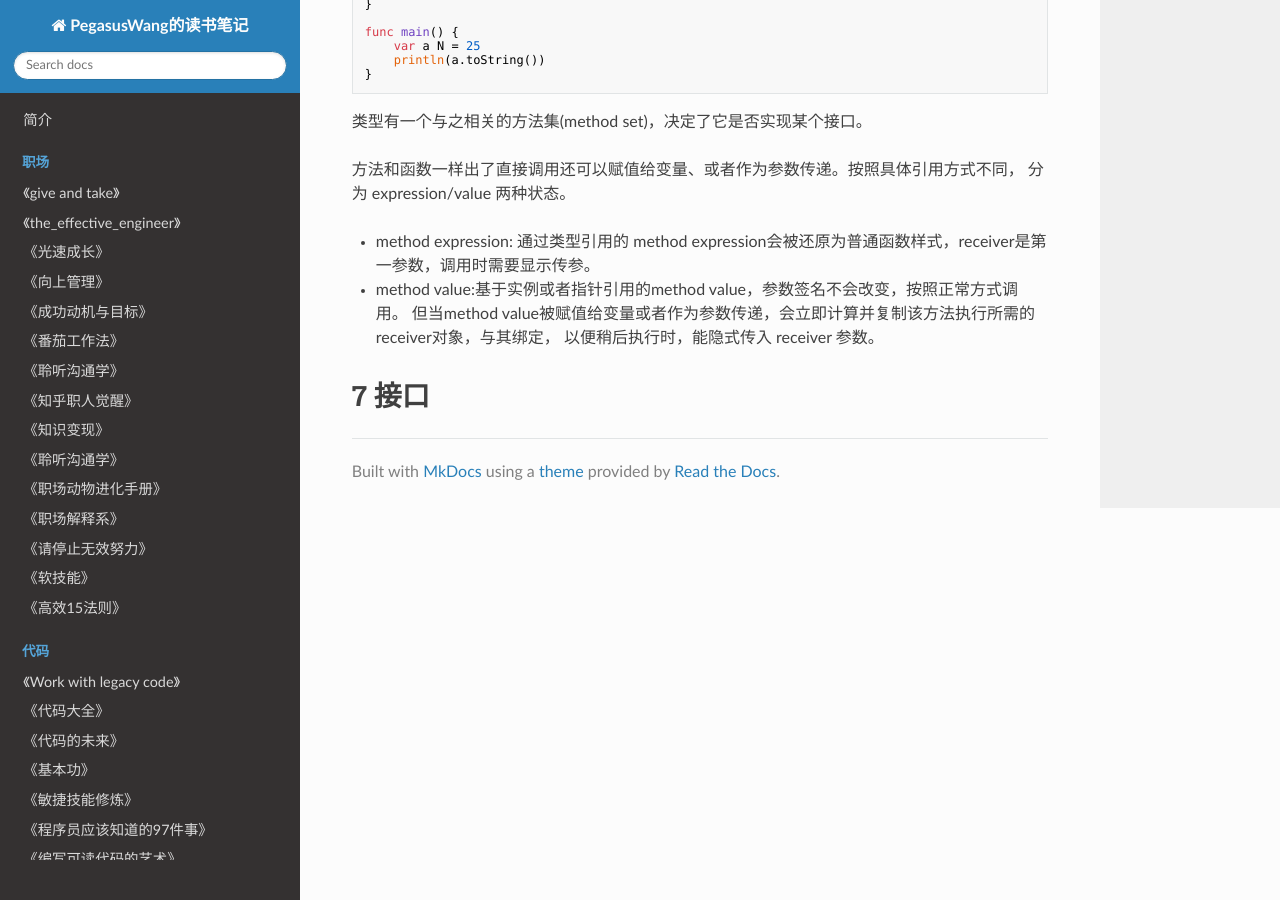
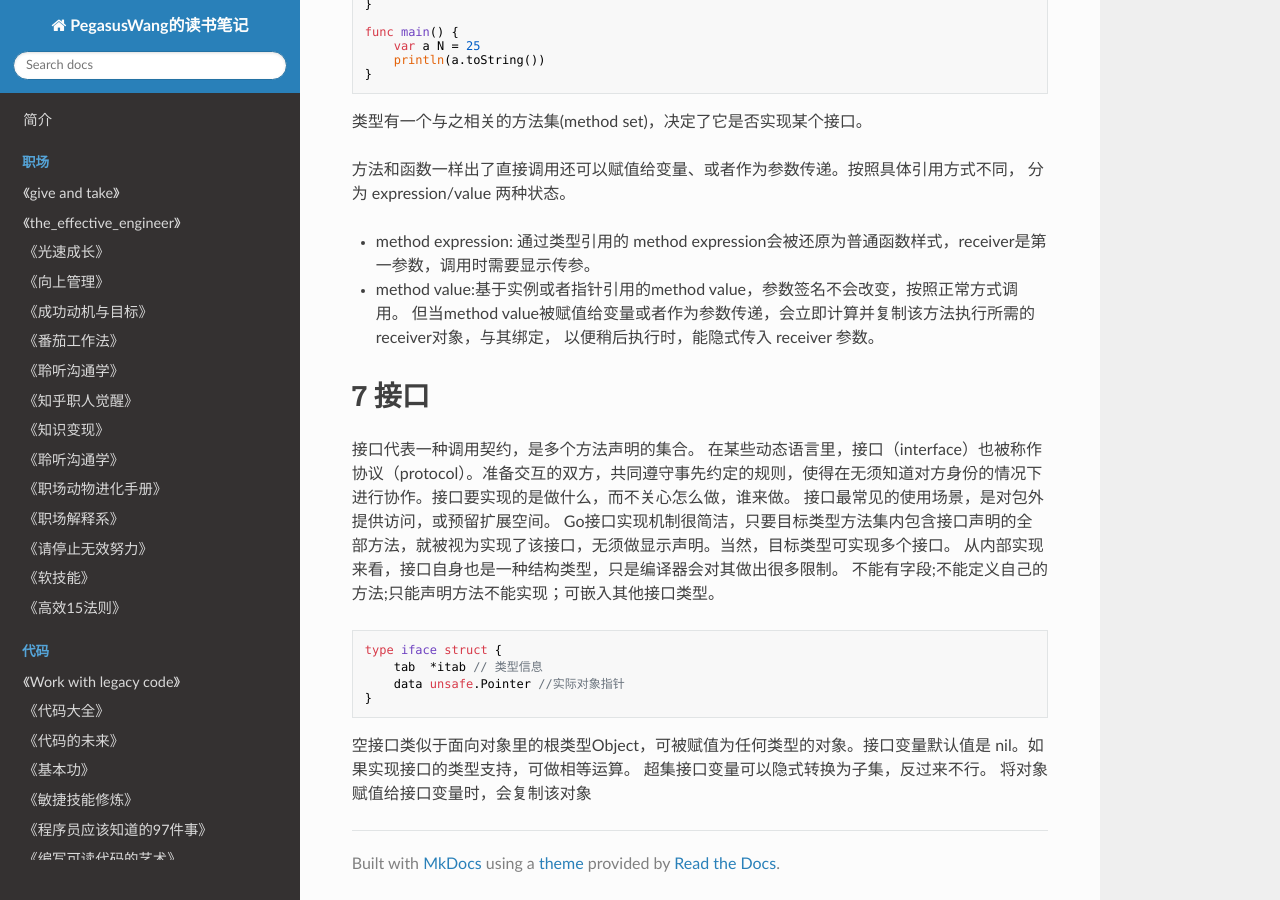
Before and after one commit to PegasusWang/booknotes, an MkDocs documentation site: the page built from docs/golang/go语言学习笔记.md, in a window 1280 px wide and 900 px high, scrolled down 6305 px. Built offline with MkDocs 1.6.1, drawn with Linux system fonts in a browser that asks for light colours; nearby versions of some CDN libraries; old or Windows-style settings are respelled for this version of MkDocs.

Commit message:
go interface

```diff
--- a/docs/golang/go语言学习笔记.md
+++ b/docs/golang/go语言学习笔记.md
@@ -397,3 +397,21 @@ struct 将多个不同类型的命名字段(field)序列打包成一个符合类
 
 
 # 7 接口
+
+接口代表一种调用契约，是多个方法声明的集合。
+在某些动态语言里，接口（interface）也被称作协议（protocol）。准备交互的双方，共同遵守事先约定的规则，使得在无须知道对方身份的情况下进行协作。接口要实现的是做什么，而不关心怎么做，谁来做。
+接口最常见的使用场景，是对包外提供访问，或预留扩展空间。
+Go接口实现机制很简洁，只要目标类型方法集内包含接口声明的全部方法，就被视为实现了该接口，无须做显示声明。当然，目标类型可实现多个接口。
+从内部实现来看，接口自身也是一种结构类型，只是编译器会对其做出很多限制。
+不能有字段;不能定义自己的方法;只能声明方法不能实现；可嵌入其他接口类型。
+
+
+    type iface struct {
+	    tab  *itab // 类型信息
+	    data unsafe.Pointer //实际对象指针
+    }
+
+
+空接口类似于面向对象里的根类型Object，可被赋值为任何类型的对象。接口变量默认值是 nil。如果实现接口的类型支持，可做相等运算。
+超集接口变量可以隐式转换为子集，反过来不行。
+将对象赋值给接口变量时，会复制该对象
--- a/mkdocs.yml
+++ b/mkdocs.yml
@@ -55,6 +55,7 @@ pages:
       - 《3 The Go Programming Language》: 'golang/3_the_go_programming_lauguage.md'
       - 《Build Web Application With Golang》: 'golang/build-web-application-with-golang.md'
       - 《Go In Action》: 'golang/go_in_action(go语言实战).md'
+      - 《Go学习笔记》: 'golang/Go学习笔记.md'
     - java:
       - 《java basic introduction》: 'java/java-basic-introduction.md'
     - 网络:
```
